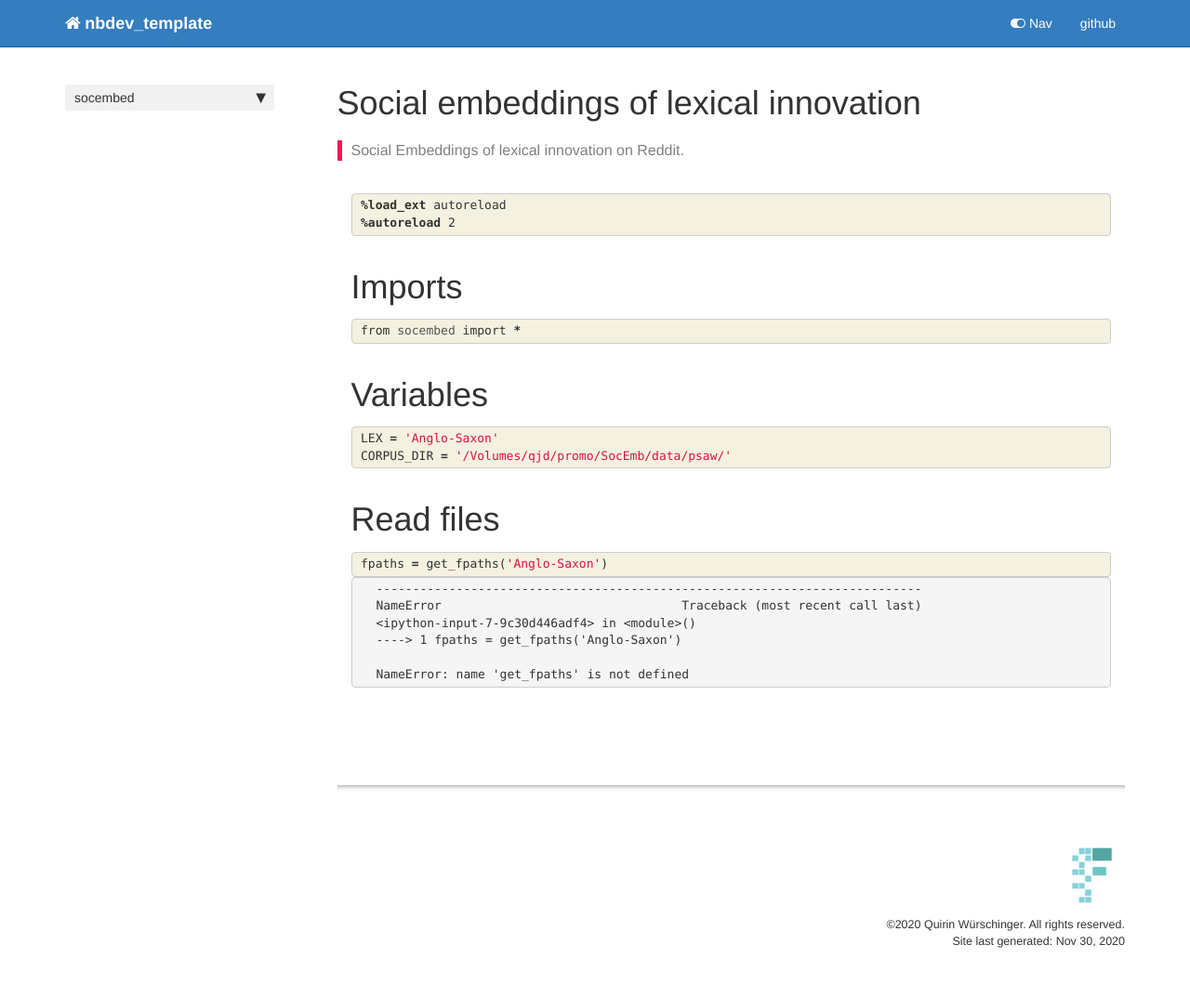
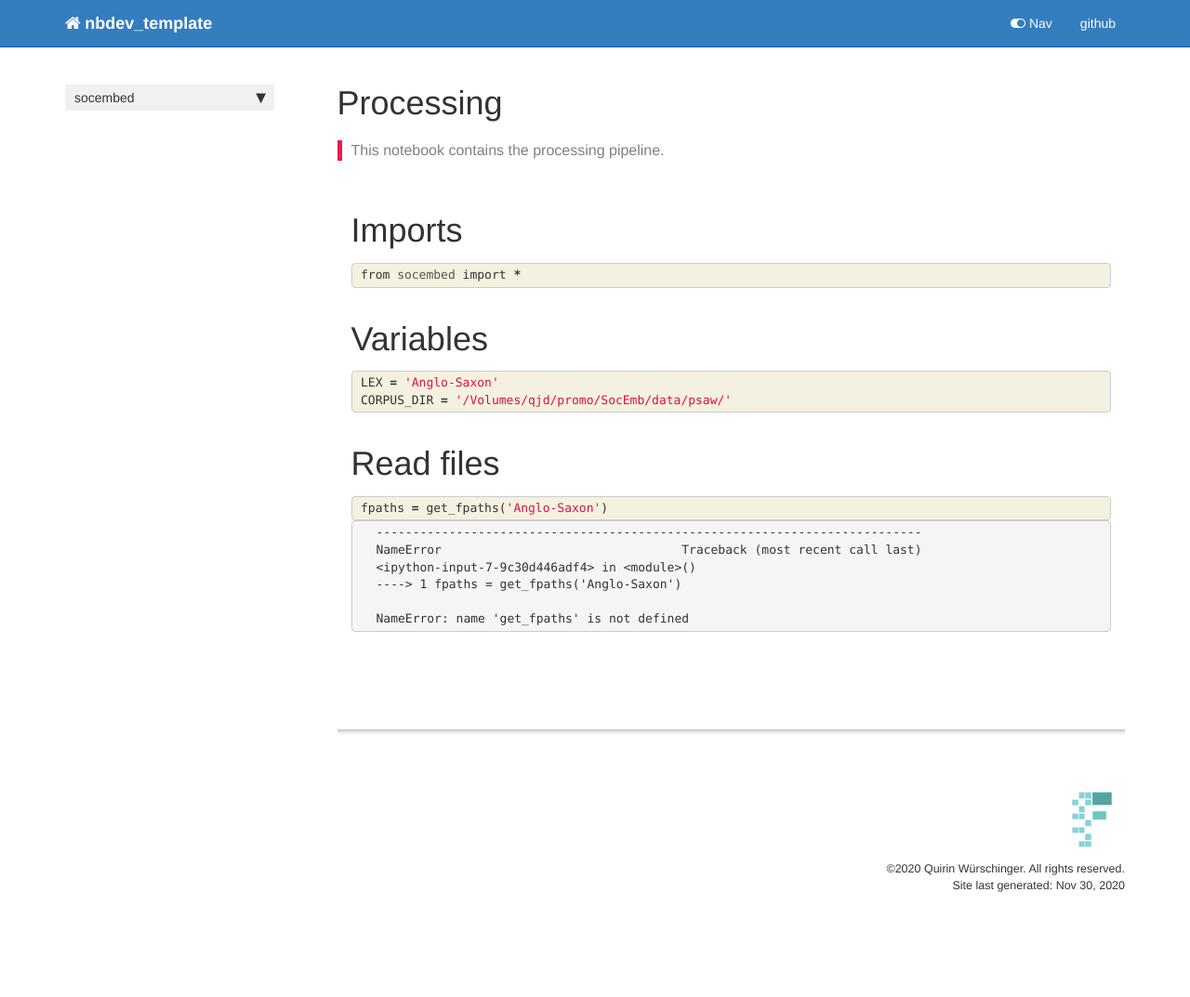
Before and after one commit to wuqui/socembed, a Jekyll site: the page built from docs/core.html, in a window 1280 px wide. Shown: the whole page at 93% size. Built offline with Jekyll 4.4.1, drawn with Linux system fonts in a browser that asks for light colours; nearby versions of some CDN libraries; comment, search, counter and statistics services are not loaded; after the commit the page ends 1013 px from its top, so only the background shows below that.

Commit message:
add doc titles

```diff
--- a/docs/_data/sidebars/home_sidebar.yml
+++ b/docs/_data/sidebars/home_sidebar.yml
@@ -10,13 +10,13 @@ entries:
       title: Overview
       url: /
     - output: web,pdf
-      title: Social embeddings of lexical innovation
+      title: Processing
       url: core.html
     - output: web,pdf
-      title: Title
+      title: Installation
       url: installation.html
     - output: web,pdf
-      title: Imports
+      title: Reading the data
       url: read_data.html
     output: web
     title: socembed
--- a/docs/core.html
+++ b/docs/core.html
@@ -1,13 +1,13 @@
 ---
 
-title: Social embeddings of lexical innovation
+title: Processing
 
 
 keywords: fastai
 sidebar: home_sidebar
 
-summary: "Social Embeddings of lexical innovation on Reddit."
-description: "Social Embeddings of lexical innovation on Reddit."
+summary: "This notebook contains the processing pipeline."
+description: "This notebook contains the processing pipeline."
 nb_path: "00_core.ipynb"
 ---
 <!--
@@ -25,24 +25,6 @@ nb_path: "00_core.ipynb"
     {% raw %}
 
 <div class="cell border-box-sizing code_cell rendered">
-
-</div>
-    {% endraw %}
-
-    {% raw %}
-
-<div class="cell border-box-sizing code_cell rendered">
-<div class="input">
-
-<div class="inner_cell">
-    <div class="input_area">
-<div class=" highlight hl-ipython3"><pre><span></span><span class="o">%</span><span class="k">load_ext</span> autoreload
-<span class="o">%</span><span class="k">autoreload</span> 2
-</pre></div>
-
-    </div>
-</div>
-</div>
 
 </div>
     {% endraw %}
--- a/docs/installation.html
+++ b/docs/installation.html
@@ -1,13 +1,13 @@
 ---
 
-title: Title
+title: Installation
 
 
 keywords: fastai
 sidebar: home_sidebar
 
-
-
+summary: "This notebook covers the required installation processes."
+description: "This notebook covers the required installation processes."
 nb_path: "01_installation.ipynb"
 ---
 <!--
--- a/docs/read_data.html
+++ b/docs/read_data.html
@@ -1,13 +1,13 @@
 ---
 
-title: Imports
+title: Reading the data
 
 
 keywords: fastai
 sidebar: home_sidebar
 
-
-
+summary: "This notebook covers reading and cleaning the Reddit data."
+description: "This notebook covers reading and cleaning the Reddit data."
 nb_path: "02_read_data.ipynb"
 ---
 <!--
--- a/docs/sidebar.json
+++ b/docs/sidebar.json
@@ -1,8 +1,8 @@
 {
   "socembed": {
     "Overview": "/",
-    "Social embeddings of lexical innovation": "core.html",
-    "Title": "installation.html",
-    "Imports": "read_data.html"
+    "Processing": "core.html",
+    "Installation": "installation.html",
+    "Reading the data": "read_data.html"
   }
 }
```
Also changed, not shown: 3 other files.
